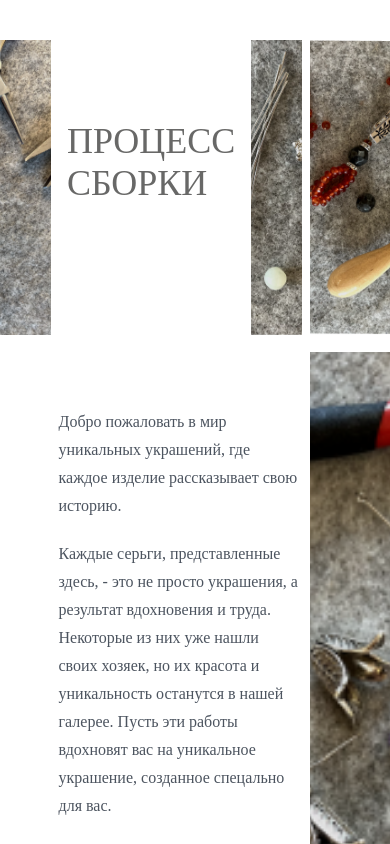
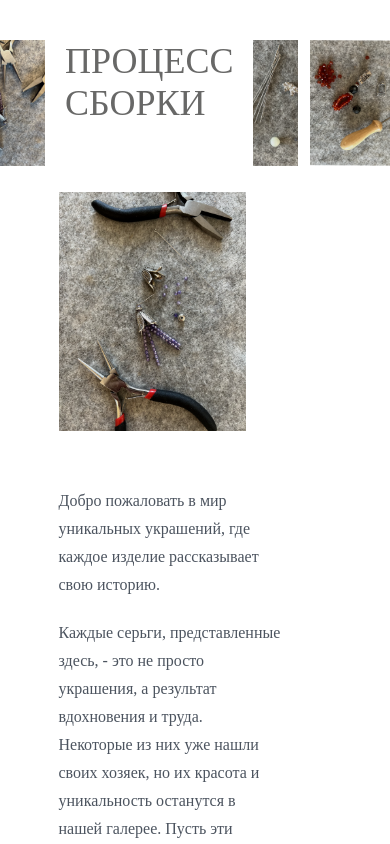
Before and after one commit to tarchevsky/sergi, a Next.js app: page / in a window 390 px wide. Shown: the part 3300-4144 px from the top of the page. Built offline with nearby package versions, Linux system fonts and the light colour scheme.

Commit message:
Адаптация блоков Dev и Order

```diff
--- a/src/components/dev/Dev.module.scss
+++ b/src/components/dev/Dev.module.scss
@@ -1,5 +1,5 @@
 .heading {
-  @apply mt-20;
+  @apply xl:mt-20;
   color: #686867;
   @apply text-4xl sm:text-5xl md:text-7xl;
   font-style: normal;
--- a/src/components/dev/Dev.tsx
+++ b/src/components/dev/Dev.tsx
@@ -6,14 +6,14 @@ import Htag from '@/components/Htag/Htag'
 
 const Dev = () => {
 	return (
-		<FadeIn className='grid gap-y-[2vh] mb-14'>
-			<div className='grid grid-cols-[auto_auto_auto_20.5vw] gap-[2vw]'>
+		<FadeIn className='grid gap-y-[3vh] mb-14'>
+			<div className='grid grid-cols-[auto_auto_auto_20.5vw] gap-[3vw]'>
 				<Image
 					src='/dev/1.png'
 					alt='Картинка с инструментами'
 					width={300}
 					height={1200}
-					className='min-h-[35vh] h-full w-full object-cover'
+					className='min-h-[15vh] xl:min-h-[35vh] h-full w-full object-cover'
 				/>
 				<Htag tag='h2' className={cn(styles.heading, 'px-[2vw]')}>
 					ПРОЦЕСС
@@ -25,18 +25,18 @@ const Dev = () => {
 					alt='Картинка с катушкой, серьгами'
 					width={300}
 					height={1200}
-					className='min-h-[35vh] h-full w-full object-cover'
+					className='min-h-[15vh] xl:min-h-[35vh] h-full w-full object-cover'
 				/>
 				<Image
 					src='/dev/3.png'
 					alt='Картинка с катушкой, серьгами'
 					width={300}
 					height={1200}
-					className='min-h-[35vh] h-full w-full object-cover'
+					className='min-h-[15vh] xl:min-h-[35vh] h-full w-full object-cover'
 				/>
 			</div>
-			<div className='cont-left grid grid-cols-[64.5vw_auto]'>
-				<div className={'prose pr-3 mt-14'}>
+			<div className='cont-left flex flex-col-reverse xl:grid xl:grid-cols-[64.5vw_auto]'>
+				<div className={'prose pr-3 mt-14 max-w-[60vw] xl:max-w-[25vw]'}>
 					<p>
 						Добро пожаловать в мир уникальных украшений, где каждое изделие
 						рассказывает свою историю.
@@ -65,7 +65,7 @@ const Dev = () => {
 					alt='Картинка с катушкой, серьгами'
 					width={300}
 					height={1200}
-					className='min-h-[35vh] h-full w-full object-cover'
+					className='h-full xl:min-h-[35vh] max-h-[40vh] w-[48vw] md:w-[33vw] object-cover'
 				/>
 			</div>
 		</FadeIn>
--- a/src/components/order/Order.tsx
+++ b/src/components/order/Order.tsx
@@ -5,7 +5,7 @@ import Image from 'next/image'
 
 const Order = () => {
     return (
-        <div className='cont-left mb-14 grid grid-cols-[26.3vw_auto]'>
+        <div className='cont md:cont-left mb-14 flex flex-col md:grid md:grid-cols-[35vw_auto] xl:grid-cols-[26.3vw_auto] gap-3'>
             <div>
                 <Htag tag='h2' className={cn(styles.heading)}>
                     РАЗМЕР
@@ -13,7 +13,7 @@ const Order = () => {
                     И
                     СОСТАВ
                 </Htag>
-                <div className={'prose pr-3'}>
+                <div className={'prose'}>
                     <p>
                         Практически все изделия длинные,
                         трех-четырехсекционные, размер 6- 7см.
@@ -28,7 +28,7 @@ const Order = () => {
                     <br/>
                     ЗАКАЗ
                 </Htag>
-                <div className={'prose pr-3'}>
+                <div className={'prose'}>
                     <p>
                         Для заказа свяжитесь со мной в социальных сетях.
                     </p>
@@ -39,7 +39,7 @@ const Order = () => {
                 alt='Портрет Марии с серьгами'
                 width={300}
                 height={1200}
-                className='min-h-[45vh] min-w-[36vw] object-cover'
+                className='min-h-[45vh] mt-8 md:mt-auto w-full md:min-w-[36vw] object-cover'
             />
         </div>
     )
```
